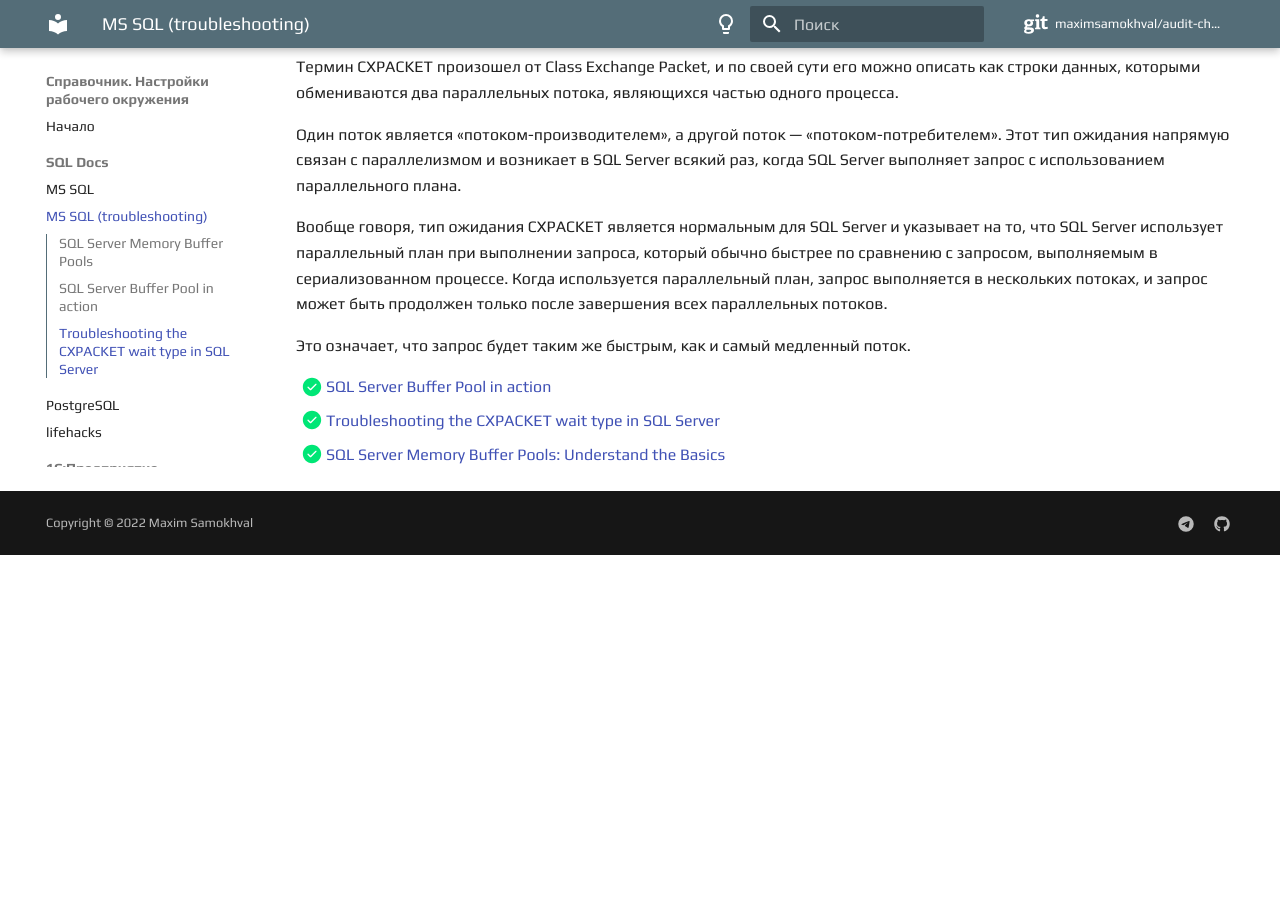
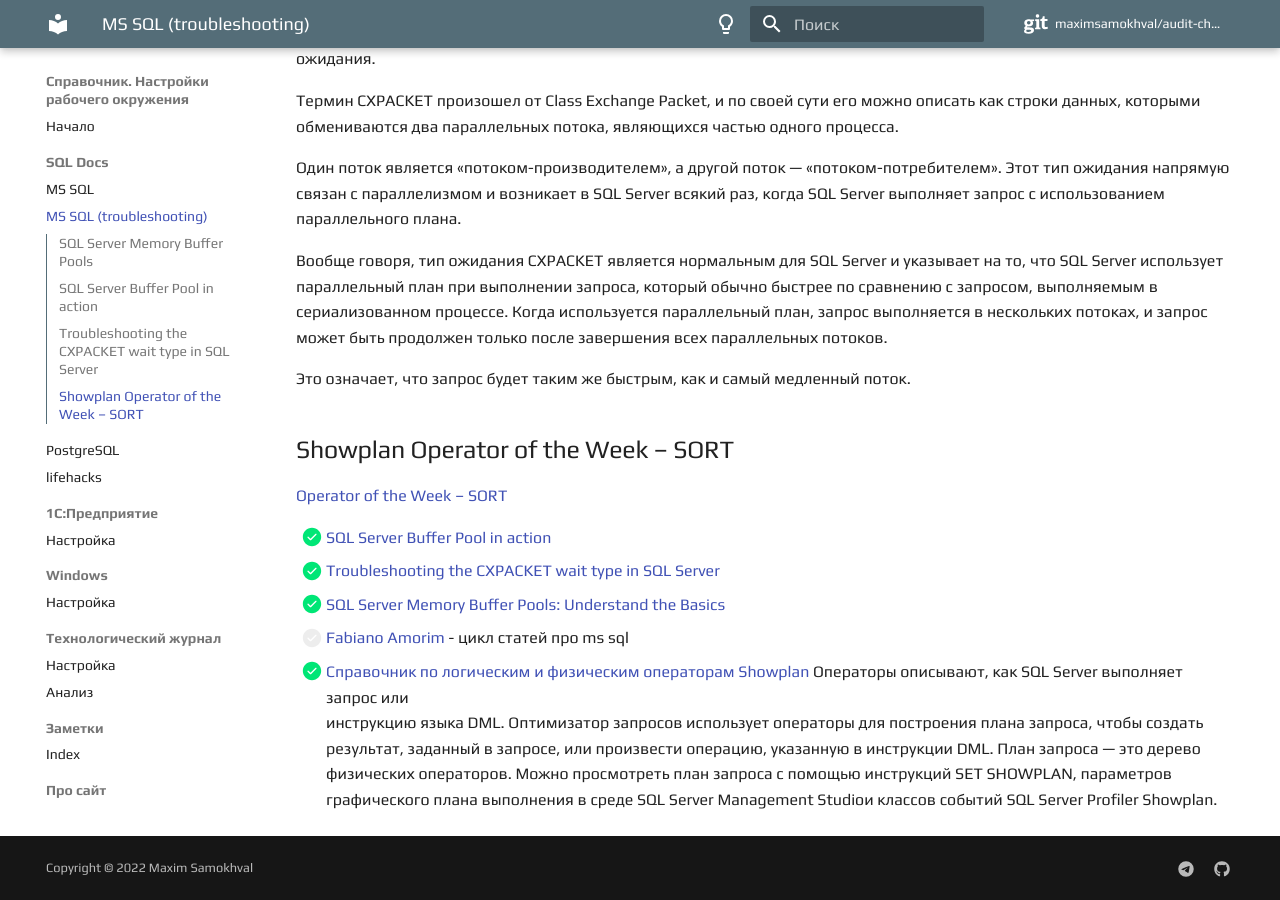
Before and after one commit to maximsamokhval/audit-checklist, an MkDocs documentation site: the page built from docs/SQL/ms_sql_troubleshooting.md, in a window 1280 px wide and 900 px high, scrolled down 2816 px. Built offline with MkDocs 1.6.1 and Material for MkDocs 9.7.7, drawn with Linux system fonts in a browser that asks for light colours; comment, search, counter and statistics services are not loaded; before the commit the page ends 3371 px from its top, so only the background shows below that; some of the changed text lies outside the part shown.

Commit message:
ms sql articles

```diff
--- a/docs/SQL/ms_sql_troubleshooting.md
+++ b/docs/SQL/ms_sql_troubleshooting.md
@@ -2,6 +2,7 @@
   - [SQL Server Memory Buffer Pools](#sql-server-memory-buffer-pools)
   - [SQL Server Buffer Pool in action](#sql-server-buffer-pool-in-action)
   - [Troubleshooting the CXPACKET wait type in SQL Server](#troubleshooting-the-cxpacket-wait-type-in-sql-server)
+  - [Showplan Operator of the Week – SORT](#showplan-operator-of-the-week--sort)
 
 
 # MS SQL. Troubleshooting
@@ -113,9 +114,23 @@
 
 
 
+## Showplan Operator of the Week – SORT
+
+[Operator of the Week – SORT](https://www.red-gate.com/simple-talk/databases/sql-server/learn/showplan-operator-of-the-week-sort/)
+
+
+
+
+
+
 - [x] [SQL Server Buffer Pool in action](https://www.sqlshack.com/sql-server-buffer-pool-action/)
 - [x] [Troubleshooting the CXPACKET wait type in SQL Server](https://www.sqlshack.com/troubleshooting-the-cxpacket-wait-type-in-sql-server/)
 - [x] [SQL Server Memory Buffer Pools: Understand the Basics](https://logicalread.com/sql-server-memory-buffer-pools-pd01/)
+- [ ] [Fabiano Amorim](https://www.red-gate.com/simple-talk/author/fabiano-amorim/) - цикл статей про ms sql
+- [x] [Справочник по логическим и физическим операторам Showplan](https://learn.microsoft.com/ru-ru/sql/relational-databases/showplan-logical-and-physical-operators-reference?view=sql-server-ver16) Операторы описывают, как SQL Server выполняет запрос или
+      инструкцию языка DML. Оптимизатор запросов использует операторы для построения плана запроса, чтобы создать результат, заданный в запросе, или произвести операцию, указанную в инструкции DML. План запроса — это дерево физических операторов. Можно просмотреть план запроса с помощью инструкций SET SHOWPLAN, параметров графического плана выполнения в среде SQL Server Management Studioи классов событий SQL Server Profiler Showplan.
+
+
 
 
 
```
